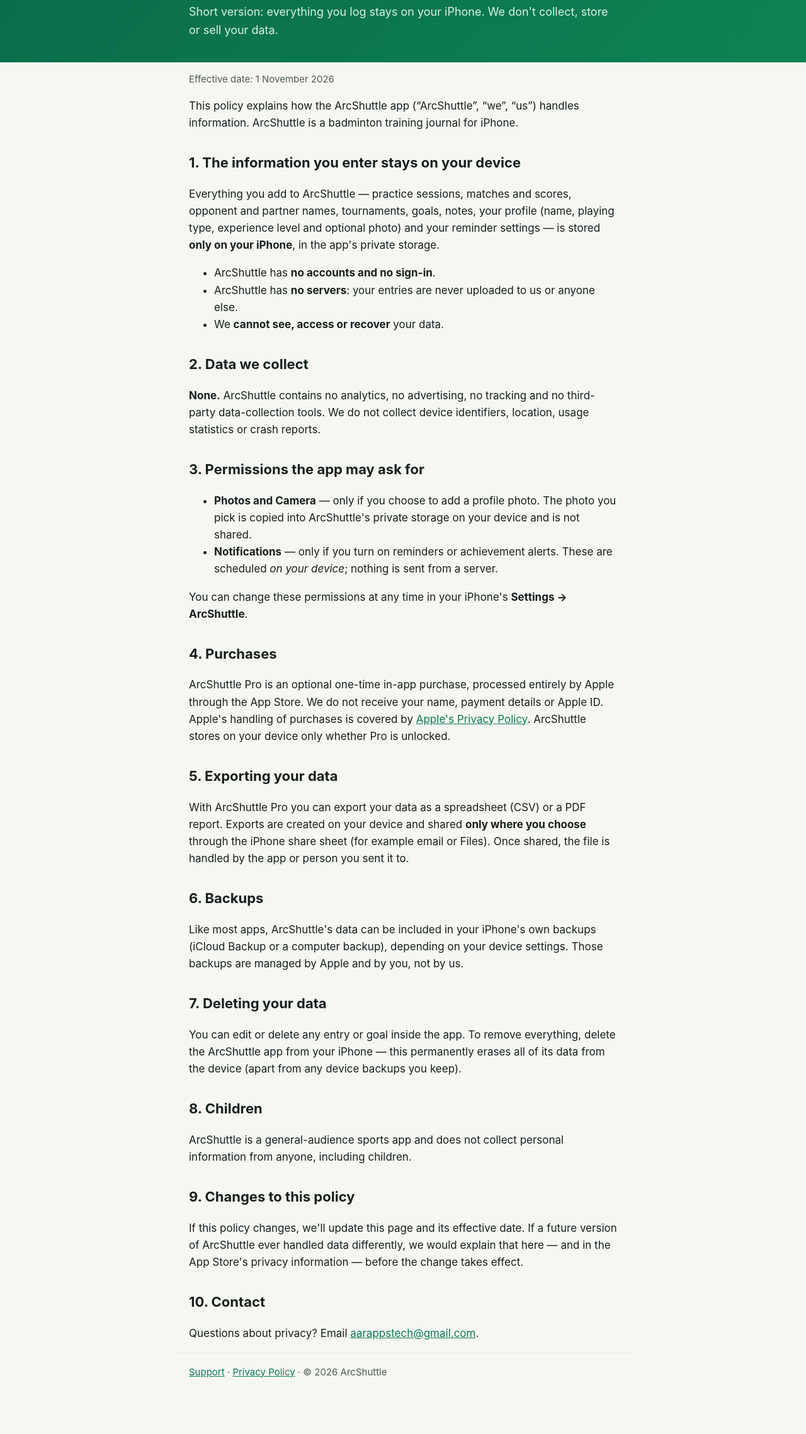
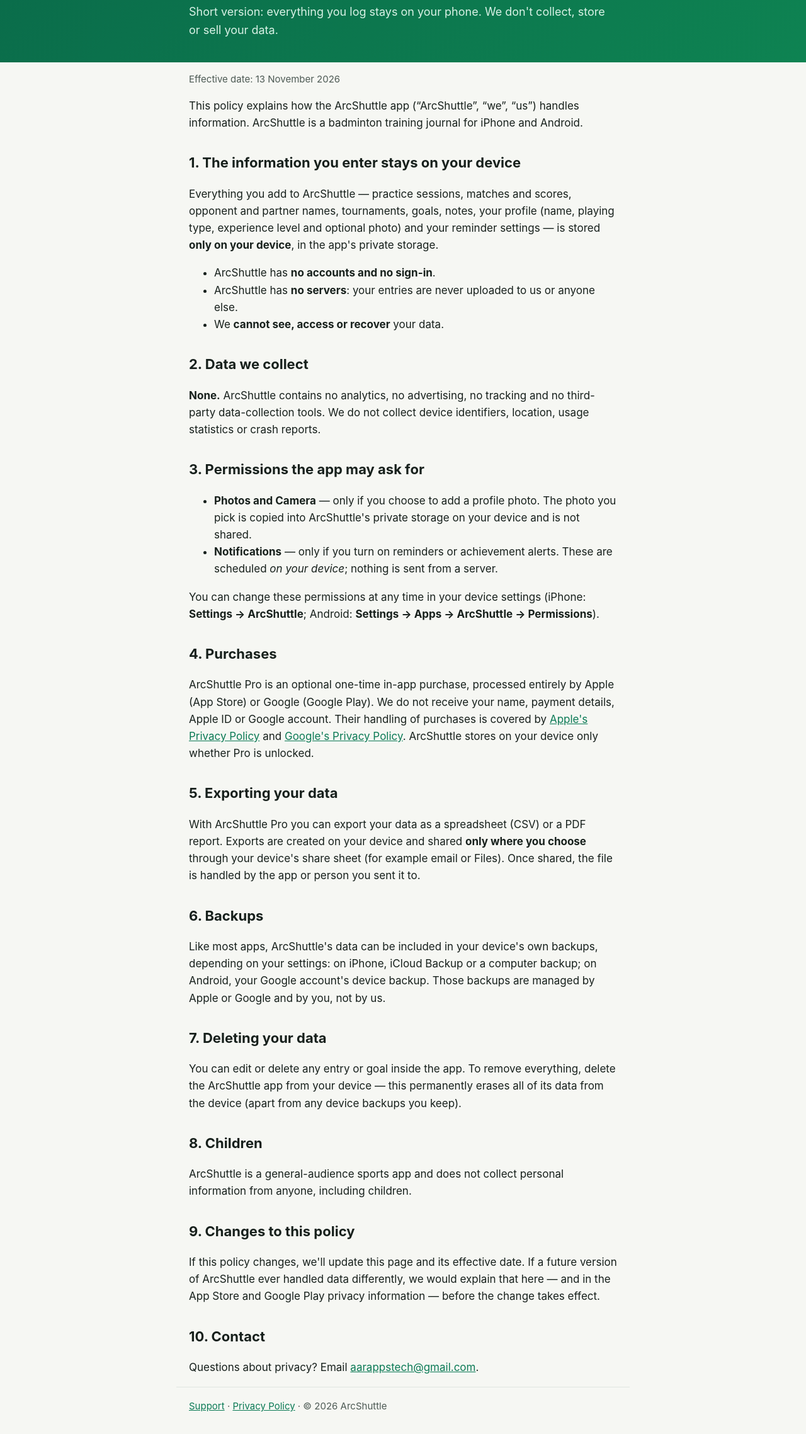
Before and after one commit to aarappstech/arcshuttle-support, a plain HTML site: page privacy.html in a window 1280 px wide. Shown: the part 117-2394 px from the top of the page at 63% size. Before the commit the page ends 2340 px from the top, so only its background shows below. Drawn offline with Linux system fonts and the light colour scheme.

Commit message:
Add Android and Google play to support and private pages

```diff
--- a/privacy.html
+++ b/privacy.html
@@ -12,17 +12,17 @@
   <div class="wrap">
     <a class="brand" href="index.html">ArcShuttle</a>
     <h1>Privacy Policy</h1>
-    <p class="lede">Short version: everything you log stays on your iPhone. We don't collect, store or sell your data.</p>
+    <p class="lede">Short version: everything you log stays on your phone. We don't collect, store or sell your data.</p>
   </div>
 </header>
 
 <main class="wrap">
-  <p class="meta">Effective date: 1 November 2026</p>
+  <p class="meta">Effective date: 13 November 2026</p>
 
-  <p>This policy explains how the ArcShuttle app (“ArcShuttle”, “we”, “us”) handles information. ArcShuttle is a badminton training journal for iPhone.</p>
+  <p>This policy explains how the ArcShuttle app (“ArcShuttle”, “we”, “us”) handles information. ArcShuttle is a badminton training journal for iPhone and Android.</p>
 
   <h2>1. The information you enter stays on your device</h2>
-  <p>Everything you add to ArcShuttle — practice sessions, matches and scores, opponent and partner names, tournaments, goals, notes, your profile (name, playing type, experience level and optional photo) and your reminder settings — is stored <strong>only on your iPhone</strong>, in the app's private storage.</p>
+  <p>Everything you add to ArcShuttle — practice sessions, matches and scores, opponent and partner names, tournaments, goals, notes, your profile (name, playing type, experience level and optional photo) and your reminder settings — is stored <strong>only on your device</strong>, in the app's private storage.</p>
   <ul>
     <li>ArcShuttle has <strong>no accounts and no sign-in</strong>.</li>
     <li>ArcShuttle has <strong>no servers</strong>: your entries are never uploaded to us or anyone else.</li>
@@ -37,25 +37,25 @@
     <li><strong>Photos and Camera</strong> — only if you choose to add a profile photo. The photo you pick is copied into ArcShuttle's private storage on your device and is not shared.</li>
     <li><strong>Notifications</strong> — only if you turn on reminders or achievement alerts. These are scheduled <em>on your device</em>; nothing is sent from a server.</li>
   </ul>
-  <p>You can change these permissions at any time in your iPhone's <strong>Settings → ArcShuttle</strong>.</p>
+  <p>You can change these permissions at any time in your device settings (iPhone: <strong>Settings → ArcShuttle</strong>; Android: <strong>Settings → Apps → ArcShuttle → Permissions</strong>).</p>
 
   <h2>4. Purchases</h2>
-  <p>ArcShuttle Pro is an optional one-time in-app purchase, processed entirely by Apple through the App Store. We do not receive your name, payment details or Apple ID. Apple's handling of purchases is covered by <a href="https://www.apple.com/legal/privacy/">Apple's Privacy Policy</a>. ArcShuttle stores on your device only whether Pro is unlocked.</p>
+  <p>ArcShuttle Pro is an optional one-time in-app purchase, processed entirely by Apple (App Store) or Google (Google Play). We do not receive your name, payment details, Apple ID or Google account. Their handling of purchases is covered by <a href="https://www.apple.com/legal/privacy/">Apple's Privacy Policy</a> and <a href="https://policies.google.com/privacy">Google's Privacy Policy</a>. ArcShuttle stores on your device only whether Pro is unlocked.</p>
 
   <h2>5. Exporting your data</h2>
-  <p>With ArcShuttle Pro you can export your data as a spreadsheet (CSV) or a PDF report. Exports are created on your device and shared <strong>only where you choose</strong> through the iPhone share sheet (for example email or Files). Once shared, the file is handled by the app or person you sent it to.</p>
+  <p>With ArcShuttle Pro you can export your data as a spreadsheet (CSV) or a PDF report. Exports are created on your device and shared <strong>only where you choose</strong> through your device's share sheet (for example email or Files). Once shared, the file is handled by the app or person you sent it to.</p>
 
   <h2>6. Backups</h2>
-  <p>Like most apps, ArcShuttle's data can be included in your iPhone's own backups (iCloud Backup or a computer backup), depending on your device settings. Those backups are managed by Apple and by you, not by us.</p>
+  <p>Like most apps, ArcShuttle's data can be included in your device's own backups, depending on your settings: on iPhone, iCloud Backup or a computer backup; on Android, your Google account's device backup. Those backups are managed by Apple or Google and by you, not by us.</p>
 
   <h2>7. Deleting your data</h2>
-  <p>You can edit or delete any entry or goal inside the app. To remove everything, delete the ArcShuttle app from your iPhone — this permanently erases all of its data from the device (apart from any device backups you keep).</p>
+  <p>You can edit or delete any entry or goal inside the app. To remove everything, delete the ArcShuttle app from your device — this permanently erases all of its data from the device (apart from any device backups you keep).</p>
 
   <h2>8. Children</h2>
   <p>ArcShuttle is a general-audience sports app and does not collect personal information from anyone, including children.</p>
 
   <h2>9. Changes to this policy</h2>
-  <p>If this policy changes, we'll update this page and its effective date. If a future version of ArcShuttle ever handled data differently, we would explain that here — and in the App Store's privacy information — before the change takes effect.</p>
+  <p>If this policy changes, we'll update this page and its effective date. If a future version of ArcShuttle ever handled data differently, we would explain that here — and in the App Store and Google Play privacy information — before the change takes effect.</p>
 
   <h2>10. Contact</h2>
   <p>Questions about privacy? Email <a href="mailto:aarappstech@gmail.com">aarappstech@gmail.com</a>.</p>
```
Also changed, not shown: index.html (+10 -10 lines).
